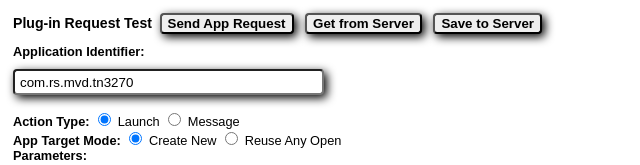
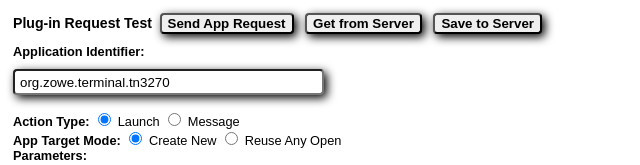
Before and after one commit to zowe/sample-iframe-app, a plain HTML site: page web/html/index.html in a window 1280 px wide. Shown: the top 165 px of the page, 0-640 px from the left. Drawn offline with Linux system fonts and the light colour scheme.

Commit message:
Renaming plugins to be org.zowe
Signed-off-by: Sean Grady <sgrady@rocketsoftware.com>

```diff
--- a/web/html/index.html
+++ b/web/html/index.html
@@ -34,7 +34,7 @@ In this case however, we are loading a simple JS file, ../js/main.js which has s
       <span class="bold-text">Application Identifier: </span>
       <div>
         <div class="div-input">
-          <input class="iframe-input input-height input-corner input-text shadowed" type="text" name="appId" id="appId" placeholder="app identifier" value="com.rs.mvd.tn3270"/>
+          <input class="iframe-input input-height input-corner input-text shadowed" type="text" name="appId" id="appId" placeholder="app identifier" value="org.zowe.terminal.tn3270"/>
         </div>
         <div>
           <!-- Action types are used to determine what sort of Action is being taken on whatever App instance is the target. Launch simply creates a new instance with the context you provide, but Message can be used to communicate with an already open Instance to drive some action -->
```
